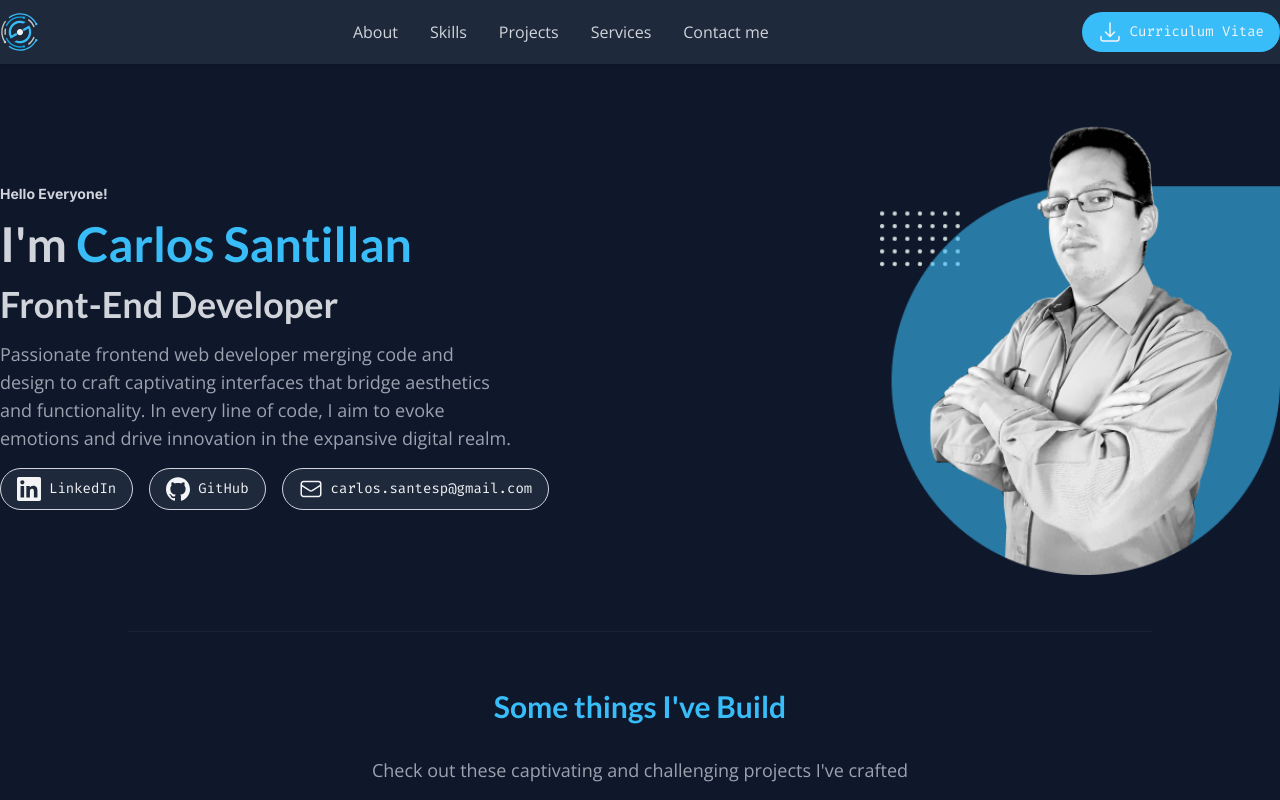
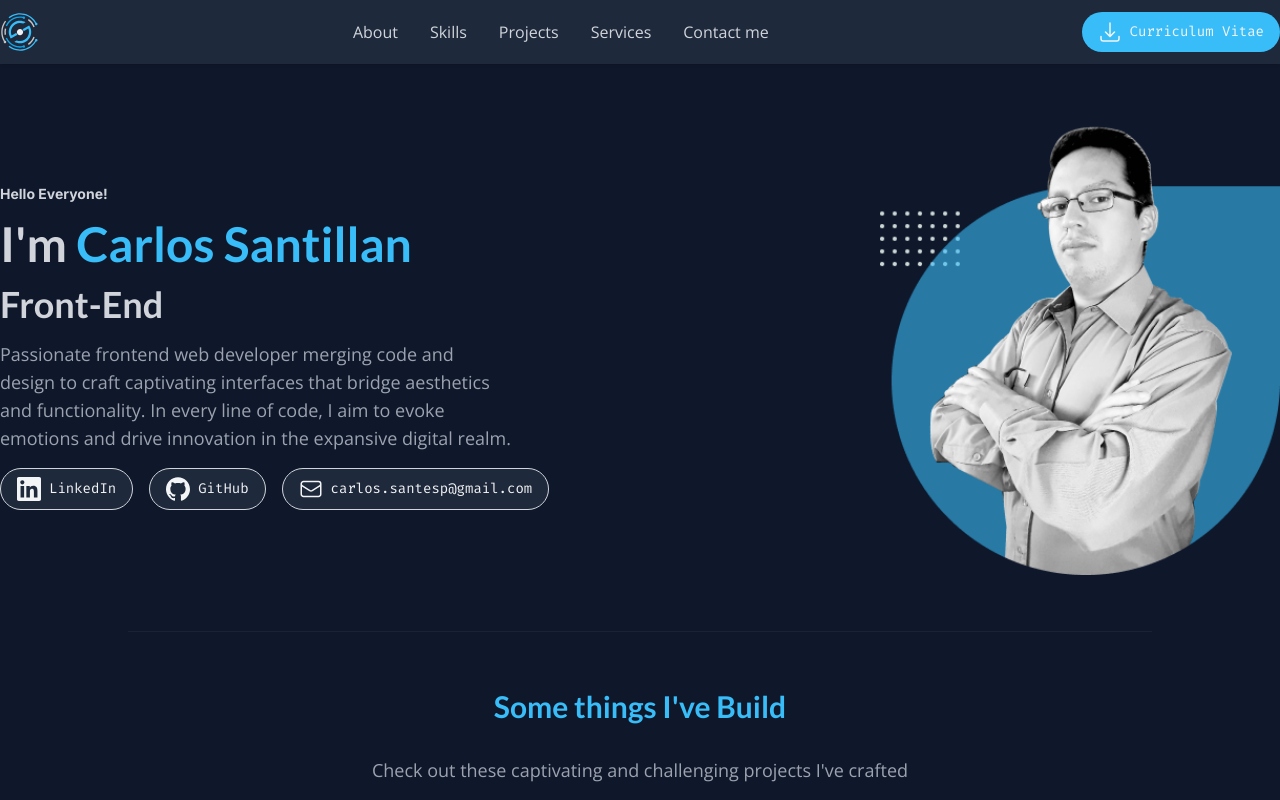
Before and after one commit to carlossantesp/carlos.santesp, a Next.js app: page / in a window 1280 px wide. Shown: the top 800 px of the page. Built offline with nearby package versions, Linux system fonts and the light colour scheme.

Commit message:
Adding type animation

```diff
--- a/src/components/hero.js
+++ b/src/components/hero.js
@@ -1,3 +1,6 @@
+"use client";
+
+import {TypeAnimation} from "react-type-animation";
 import Button from "./button";
 import Container from "./container";
 import Image from "next/image";
@@ -9,10 +12,19 @@ export default function Hero() {
         <Container id="about" otherClass="py-14 grid grid-cols-1 md:grid-cols-2 md:items-center">
             <article className="space-y-4 text-center md:text-left order-2 md:order-1">
                 <h4 className={`${inter.className} md:text-sm mt-4 md:mt-0`}>Hello Everyone!</h4>
+
                 <h1 className={`${lato.className} text-4xl md:text-5xl`}>
                     I&apos;m <small className="text-4xl md:text-5xl text-sky-400">Carlos Santillan</small>
                 </h1>
-                <h2 className={`${lato.className} text-3xl md:text-4xl`}>Front-End Developer</h2>
+                <TypeAnimation
+                    preRenderFirstString={true}
+                    sequence={["Front-End Developer", 1000, "Web Developer", 500]}
+                    wrapper="h2"
+                    speed={20}
+                    cursor={true}
+                    repeat={Infinity}
+                    className={`${lato.className} text-3xl md:text-4xl`}
+                />
                 <p className="text-balance text-gray-400 max-w-xl md:text-lg">
                     Passionate frontend web developer merging code and design to craft captivating interfaces that
                     bridge aesthetics and functionality. In every line of code, I aim to evoke emotions and drive
--- a/src/components/icons.js
+++ b/src/components/icons.js
@@ -149,7 +149,7 @@ export function Maintenance() {
                 stroke="currentColor"
                 strokeLinecap="round"
                 strokeLinejoin="round"
-                stroke-width="2"
+                strokeWidth="2"
                 d="M21 13v-2a1 1 0 0 0-1-1h-.8l-.7-1.7.6-.5a1 1 0 0 0 0-1.5L17.7 5a1 1 0 0 0-1.5 0l-.5.6-1.7-.7V4a1 1 0 0 0-1-1h-2a1 1 0 0 0-1 1v.8l-1.7.7-.5-.6a1 1 0 0 0-1.5 0L5 6.3a1 1 0 0 0 0 1.5l.6.5-.7 1.7H4a1 1 0 0 0-1 1v2a1 1 0 0 0 1 1h.8l.7 1.7-.6.5a1 1 0 0 0 0 1.5L6.3 19a1 1 0 0 0 1.5 0l.5-.6 1.7.7v.8a1 1 0 0 0 1 1h2a1 1 0 0 0 1-1v-.8l1.7-.7.5.6a1 1 0 0 0 1.5 0l1.4-1.4a1 1 0 0 0 0-1.5l-.6-.5.7-1.7h.8a1 1 0 0 0 1-1Z"
             />
             <path
```
Also changed, not shown: package.json (+5 -4 lines), 1 other file (tests, documents, lock files or other folders).
